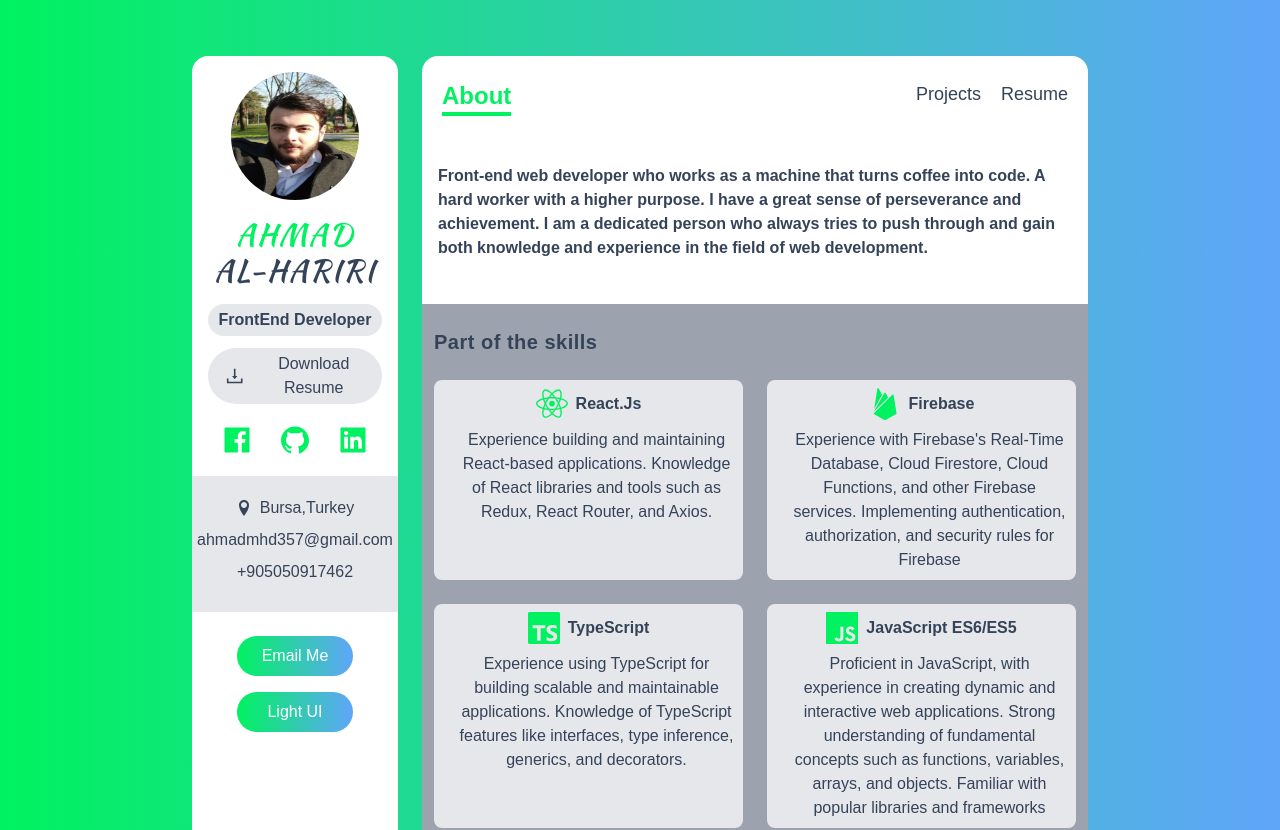
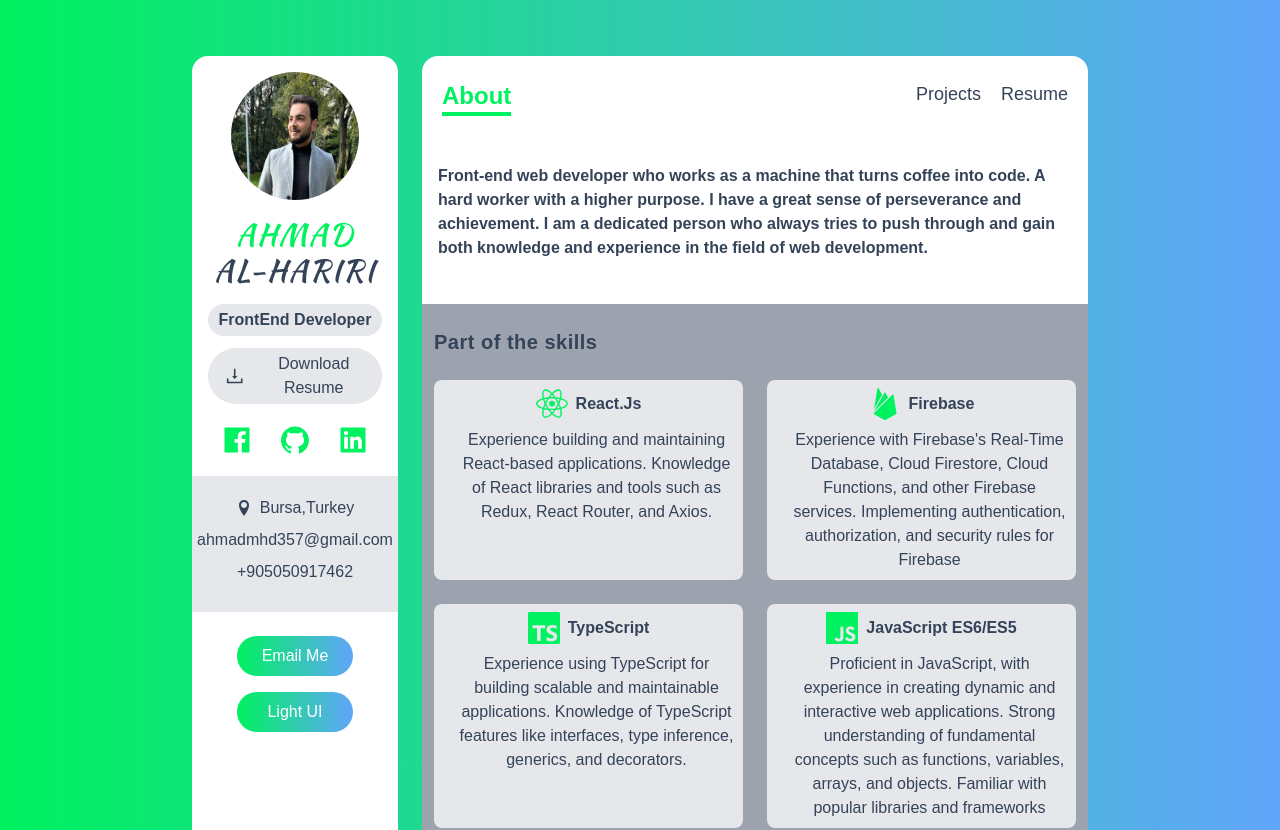
Before and after one commit to ahmadmhd357/protofile, a Next.js app: page / in a window 1280 px wide. Shown: the top 830 px of the page. Built offline with nearby package versions, Linux system fonts and the light colour scheme.

Commit message:
Update Sidebar.tsx

```diff
--- a/components/Sidebar.tsx
+++ b/components/Sidebar.tsx
@@ -16,7 +16,7 @@ function sidebar() {
   return (
     <div>
       <img
-        src="/images/profile.jpg"
+        src="/images/photo.jpg"
         alt="profile-img"
         className="w-32 h-32 mx-auto rounded-full"
       />
```
